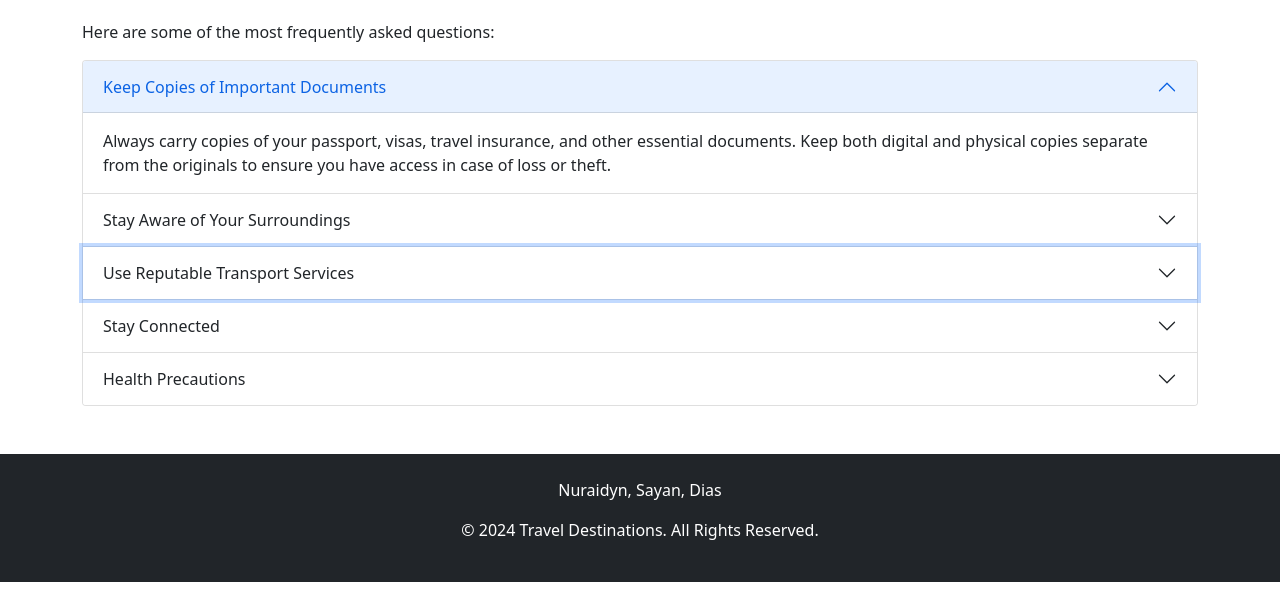
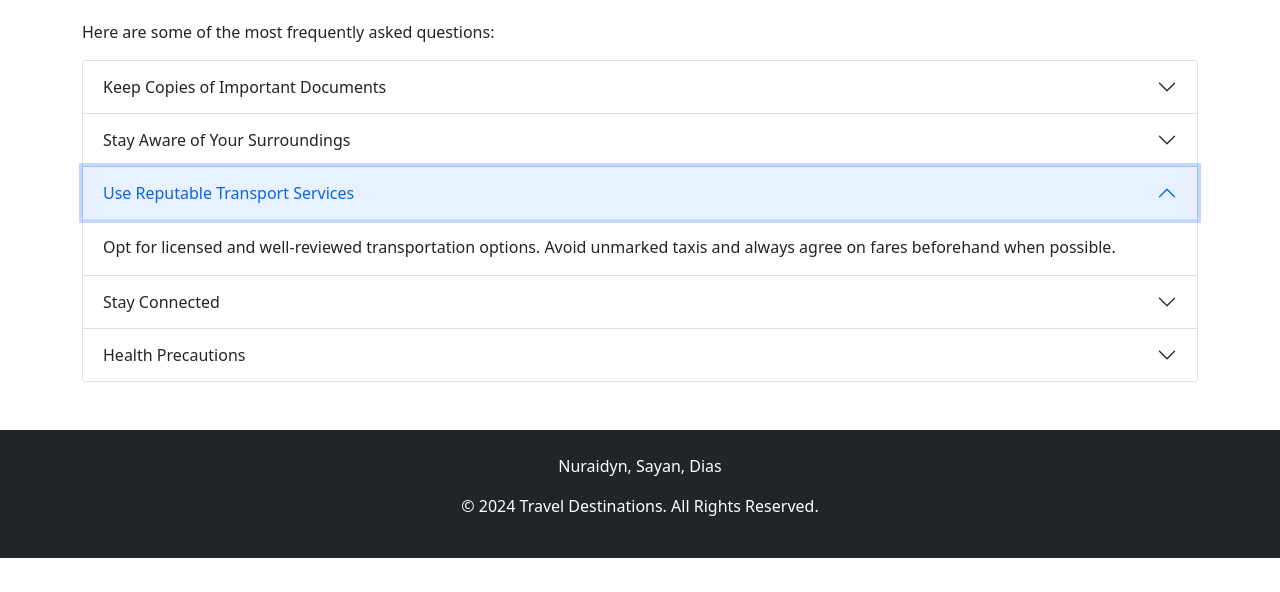
Before and after one commit to strashacc/web-1.2, a plain HTML site: page FAQ.html in a window 1280 px wide. Both pictures are taken after a click on the button "Use Reputable Transport Services". Shown: the part 208-800 px from the top of the page. Drawn offline with nearby package versions, Linux system fonts and the light colour scheme.

Commit message:
modified:   FAQ.html

```diff
--- a/FAQ.html
+++ b/FAQ.html
@@ -56,7 +56,7 @@
                 <!-- Tip 1: Keep copies of important documents -->
                 <div class="accordion-item active">
                     <h2 class="accordion-header" id="headingOne">
-                        <button class="accordion-button expanded" type="button" data-bs-toggle="collapse"
+                        <button class="accordion-button" type="button" data-bs-toggle="collapse"
                             data-bs-target="#collapseOne" aria-expanded="true" aria-controls="collapseOne">
                             Keep Copies of Important Documents
                         </button>
@@ -144,16 +144,39 @@
     </footer>
 
     <script>
-        activeAccordionItem = document.getElementById("accordion-item active");
+        activeAccordionItem = document.getElementsByClassName("accordion-item active")[0];
         accordionItems = document.getElementsByClassName("accordion-item");
 
         for(let i = 0; i < accordionItems.length; ++i){
-
+            accordionItems[i].getElementsByClassName("accordion-button")[0].onclick = function(){accordionBtnClick(accordionItems[i])};
         }
 
 
-        function accordionFunct(){
+        function accordionBtnClick(item){
+            toggleAccordion(item);
 
+            if(activeAccordionItem == null){
+                activeAccordionItem = item;
+                return;
+            }
+            if(item == activeAccordionItem){
+                activeAccordionItem = null;
+                return;
+            }
+
+            toggleAccordion(activeAccordionItem);
+
+            activeAccordionItem = item;
+
+            function toggleAccordion(x){
+                xBtn = x.getElementsByClassName("accordion-button")[0];
+                xContent = x.getElementsByClassName("accordion-collapse")[0];
+
+                x.classList.toggle("active");
+                xBtn.setAttribute("aria-expanded", (x.getAttribute("aria-expanded") == "false").toString());
+                xBtn.classList.toggle("collapsed");
+                xContent.classList.toggle("show");
+            }
         }
     </script>
 
```
